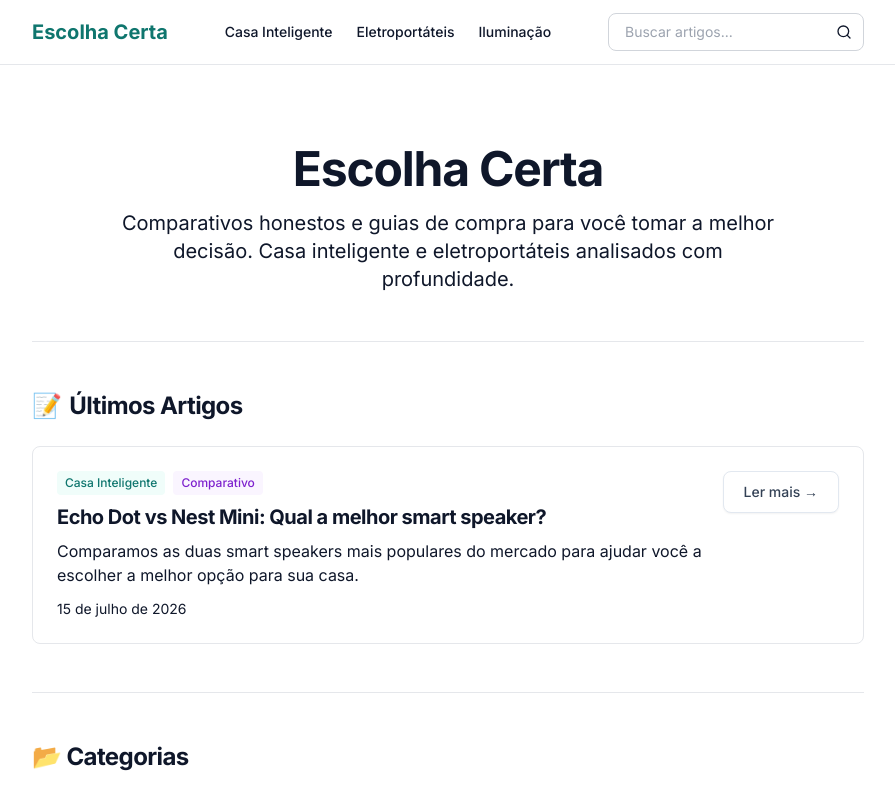
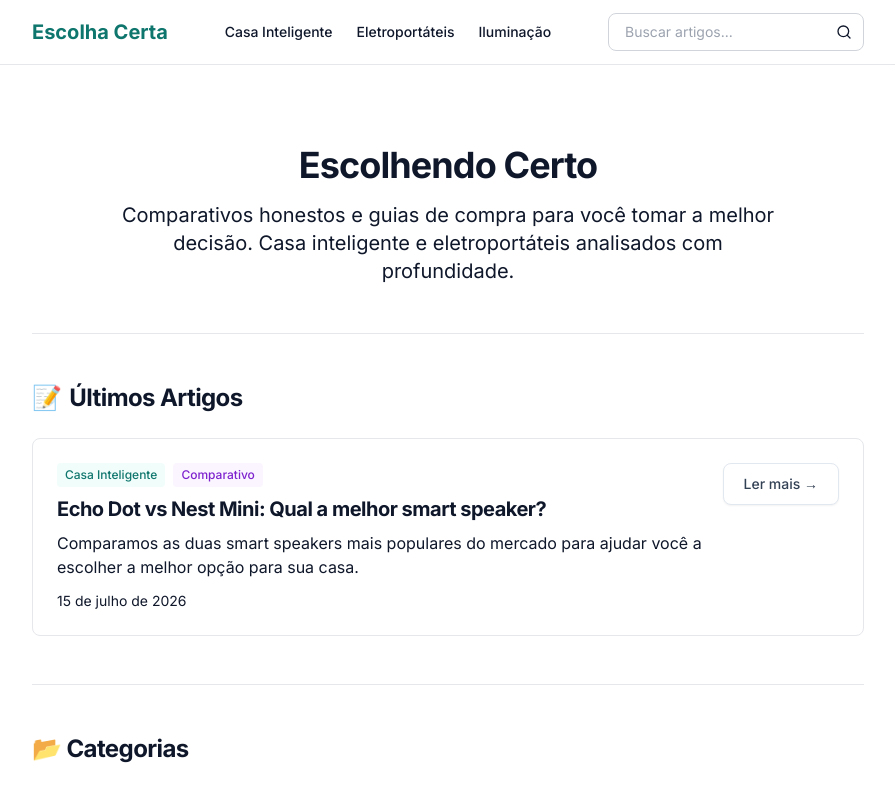
Before and after one commit to evertonpithanjr/escolha-certa, a Next.js app: page / in a window 1280 px wide. Shown: the top 787 px of the page, without its empty margins (192-1087 px from the left). Built offline with nearby package versions, Linux system fonts and the light colour scheme.

Commit message:
Atualiza título principal para Escolhendo Certo

```diff
--- a/app/page.tsx
+++ b/app/page.tsx
@@ -8,9 +8,7 @@
     <div className="space-y-12">
       {/* Hero Section */}
       <section className="text-center py-12 border-b border-gray-200">
-        <h1 className="text-4xl sm:text-5xl font-bold mb-4">
-          Escolha Certa
-        </h1>
+           <h1 className="text-4xl font-bold text-center mb-4">Escolhendo Certo</h1>
         <p className="text-xl text-text-secondary max-w-2xl mx-auto">
           Comparativos honestos e guias de compra para você tomar a melhor decisão.
           Casa inteligente e eletroportáteis analisados com profundidade.
```
